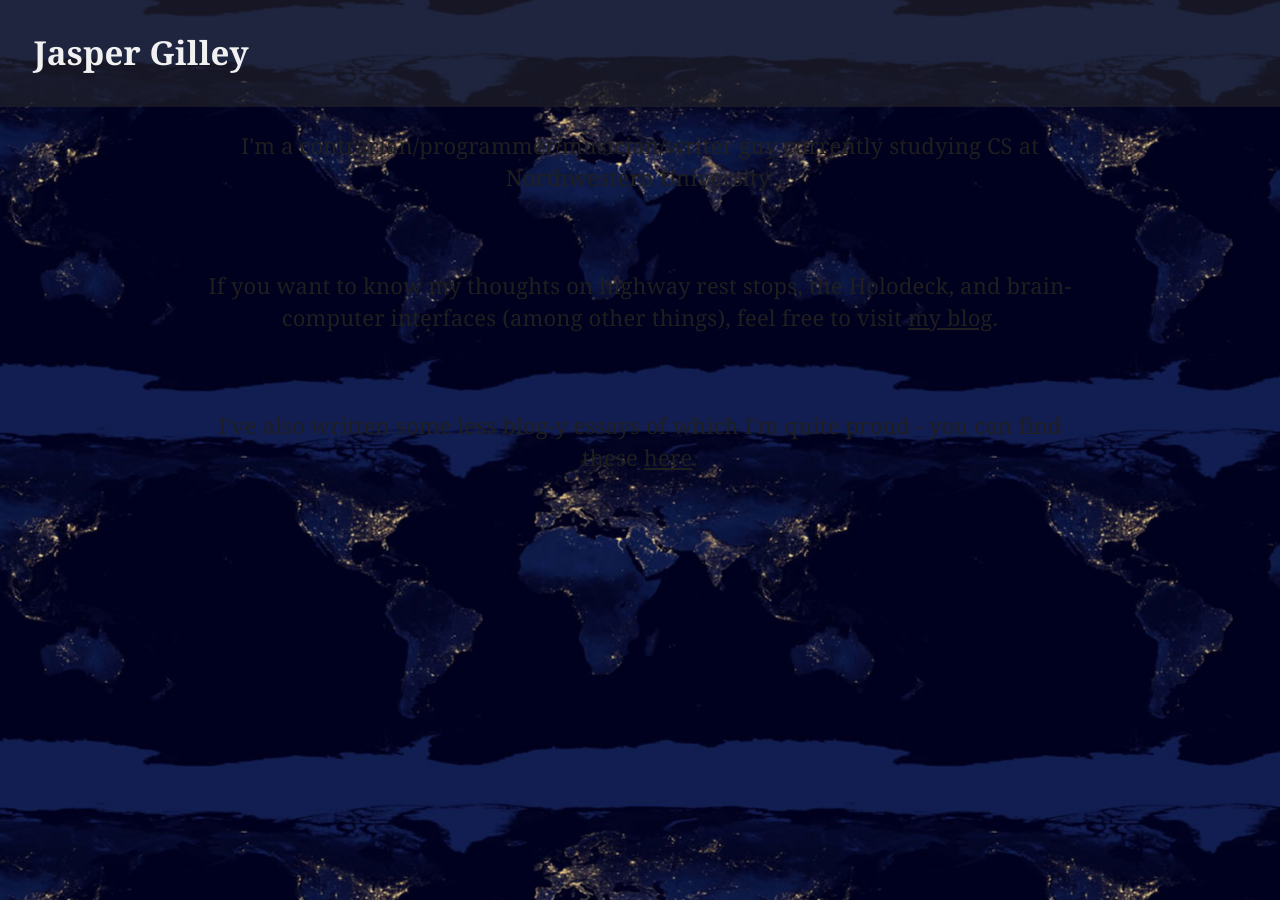
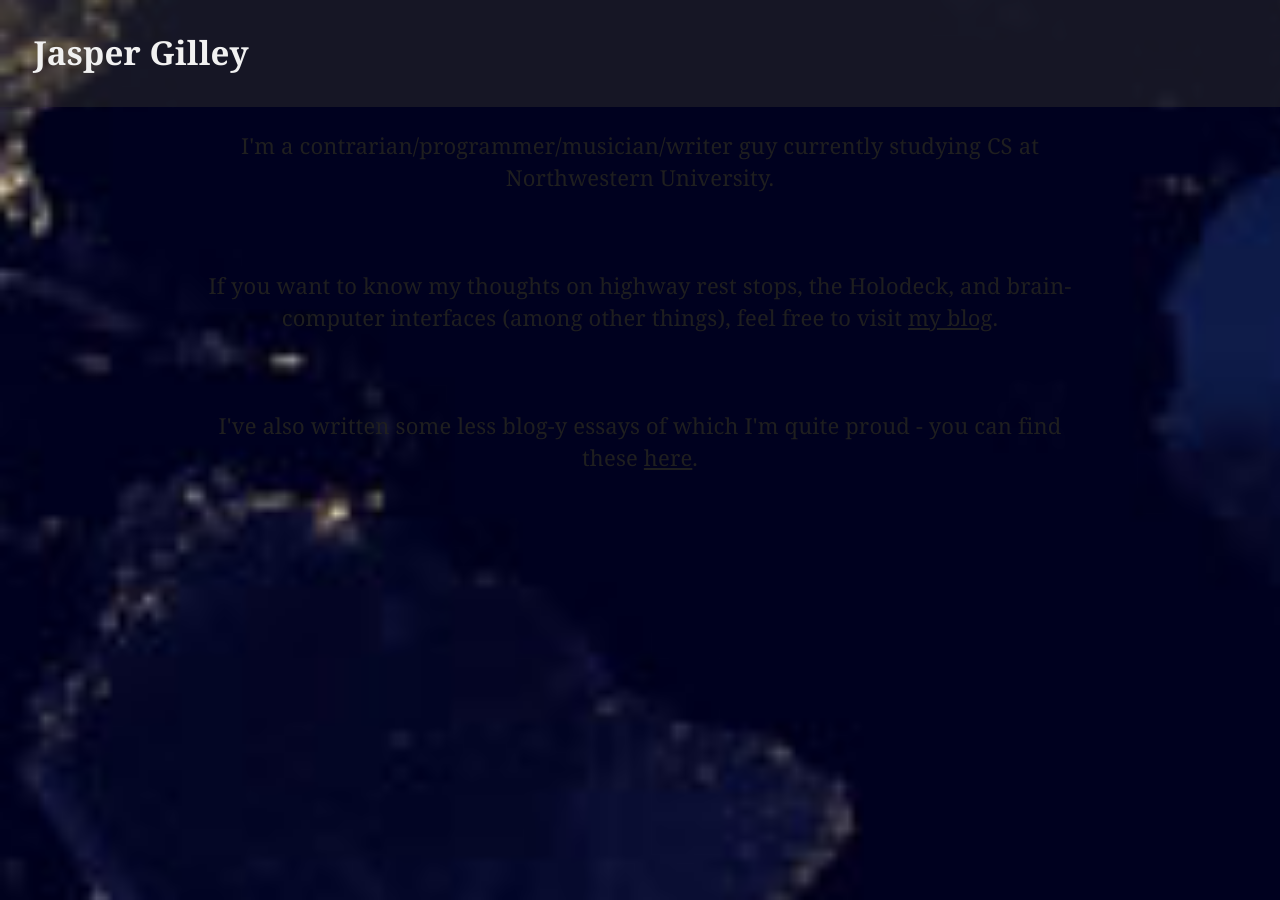
Before and after one commit to jagilley/jagilley.github.io, a Jekyll site: the page about.html, which Jekyll copies as it is, in a window 1280 px wide. Built offline with Jekyll 4.4.1, drawn with Linux system fonts in a browser that asks for light colours.

Commit message:
bkg enhancements

```diff
--- a/css/minimal.css
+++ b/css/minimal.css
@@ -19,6 +19,7 @@ body {
     height: 100%;
     width: 100%;
     background-position: center;
+    background-size: 500%;
     /*
     background-repeat: no-repeat;
     background-size: 200%;
```
